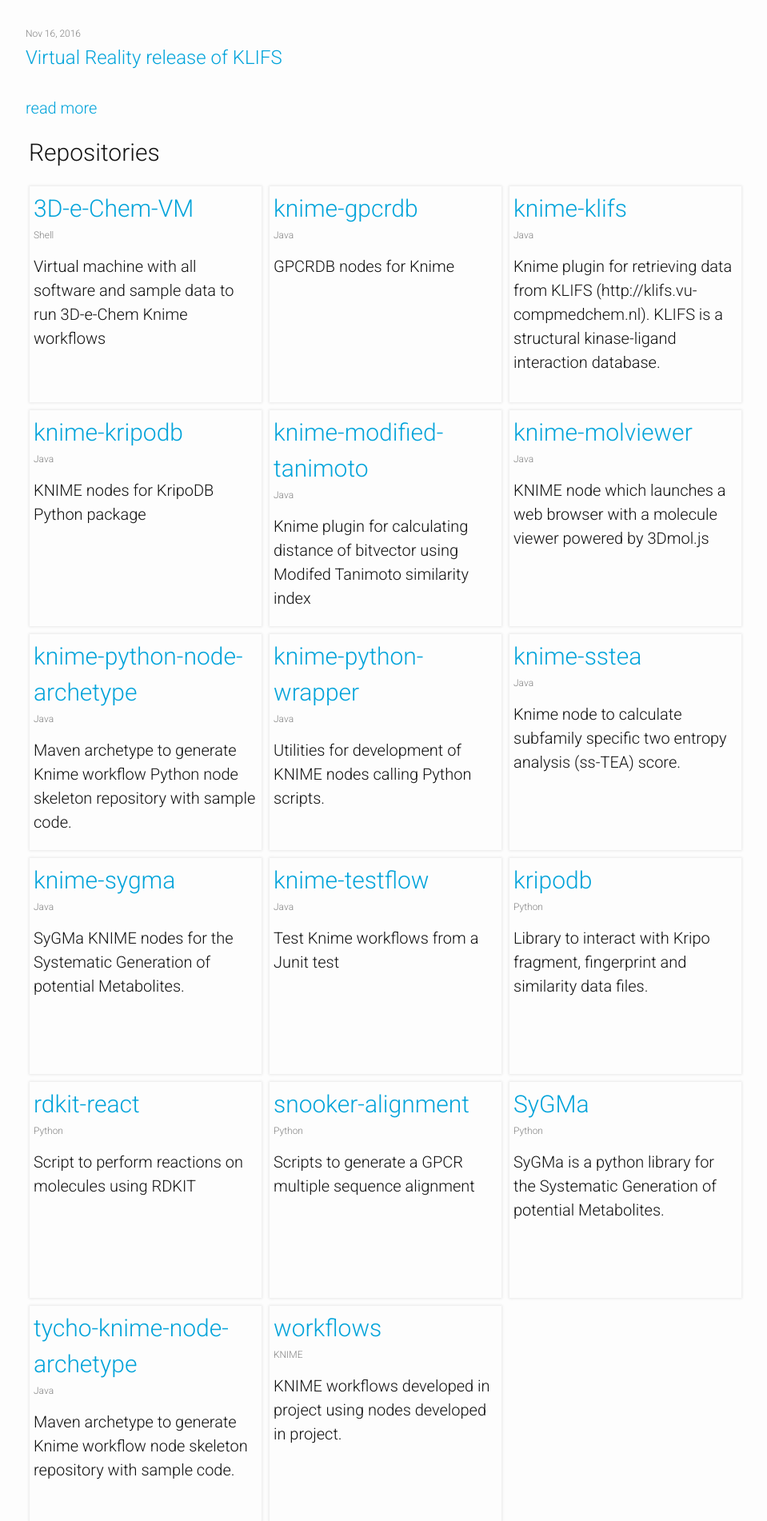
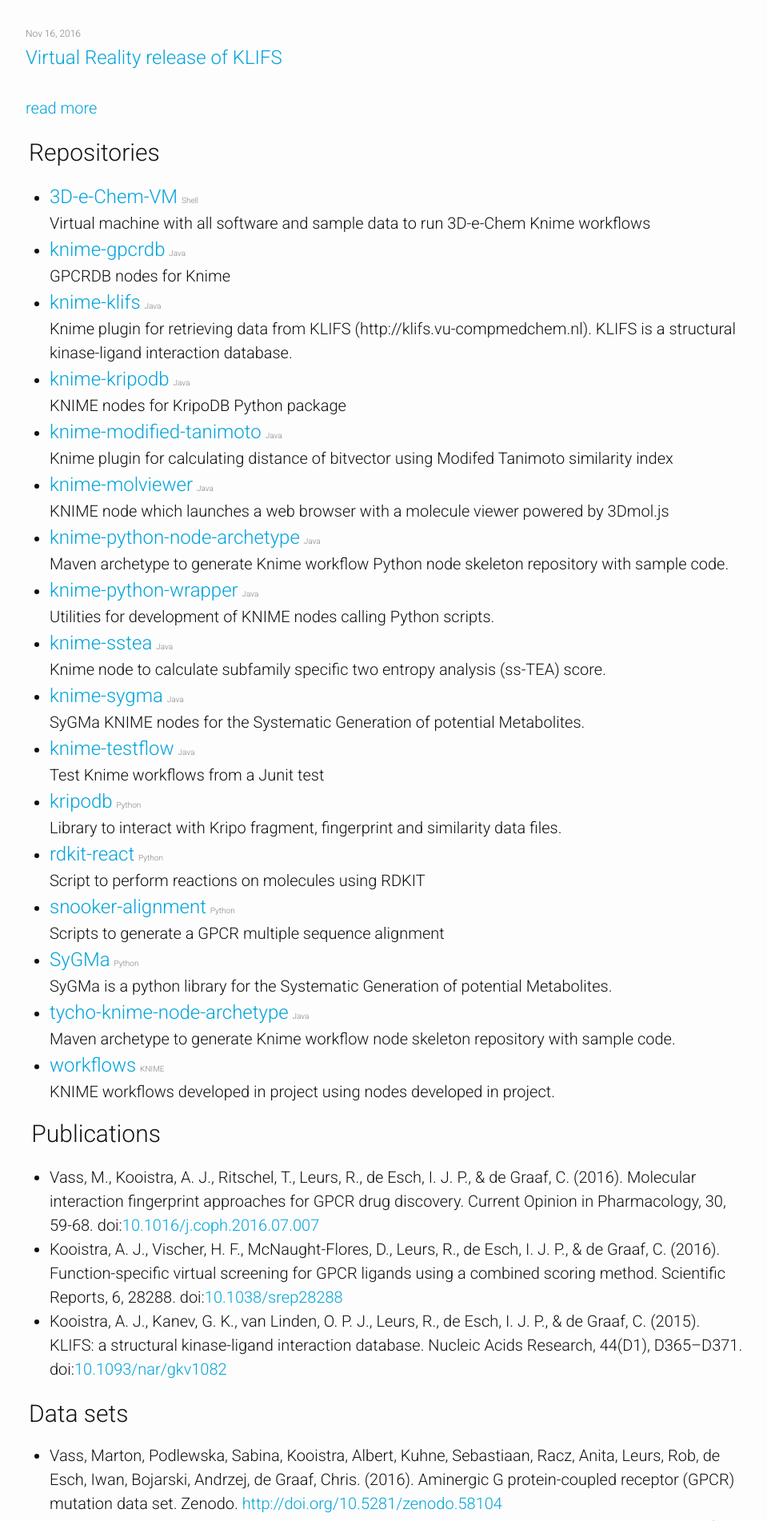
Before and after one commit to 3D-e-Chem/3D-e-Chem.github.io, a Jekyll site: the page built from index.html, in a window 1280 px wide. Shown: the part 731-2633 px from the top of the page at 80% size, without its empty margins (158-1117 px from the left). Built offline with Jekyll 4.4.1, drawn with Linux system fonts in a browser that asks for light colours; a style sheet for code colours, icons or effects is not loaded.

Commit message:
Repositories are now shown as bullet list
Fixes #7

```diff
--- a/_includes/repositories.html
+++ b/_includes/repositories.html
@@ -1,12 +1,10 @@
 <h2><a name="repositories"></a><span class="mega-octicon octicon-repo"></span><span class="octitext">Repositories</span></h2>
-<div class="repositories">
+<ul class="repositories">
 {% for repo in site.repos %}
-<div class="repo-card">
-    <a href="{{ repo.homepage }}">
-        <h2>{{ repo.title }}</h2>
-        <h3>{{ repo.language }}</h3>
-        <p>{{ repo.content }}</p>
-    </a>
-</div>
+<li>
+    <span class="title"><a href="{{ repo.homepage }}">{{ repo.title }}</a></span>
+    <span class="language">{{ repo.language }}</span>
+    {{ repo.content }}
+</li>
 {% endfor %}
-</div>
+</ul>
--- a/_sass/_layout.scss
+++ b/_sass/_layout.scss
@@ -279,21 +279,6 @@
         }
     }
 }
-
-.repositories, .team-members {
-    display: flex;
-    flex-flow: row wrap;
-    justify-content: flex-start;
-}
-
-.repo-card {
-    box-shadow: 0px 0px 3px 1px $grey-color-light;
-    height: 270px;
-    margin: 5px;
-    overflow: auto;
-    width: 290px;
-}
-
 .team-member-card {
     box-shadow: 0px 0px 3px 1px $grey-color-light;
     margin: 5px;
@@ -310,25 +295,26 @@
     }
 }
 
-.repo-card:hover, .team-member-card:hover {
+.team-member-card:hover {
    background: darken($background-color, 1%);
 }
 
-.repo-card > a, {
-    color: inherit;
-    display: block;
-    padding: 5px;
-    text-decoration: none;
+.repositories .title {
+    font-size: 24px;
 }
 
-.repo-card h2, .team-member-card h3 {
+.team-member-card h3 {
     margin-bottom: 2px;
     color: $brand-color;
 }
 
-.repo-card h3, .team-member-card h4 {
-    font-size: $small-font-size;
+.repositories .language, .team-member-card h4 {
+    font-size: 10px;
     color: $grey-color;
+}
+
+.repositories p {
+    margin-bottom: 0px;
 }
 
 .octicon, .mega-octicon {
```
